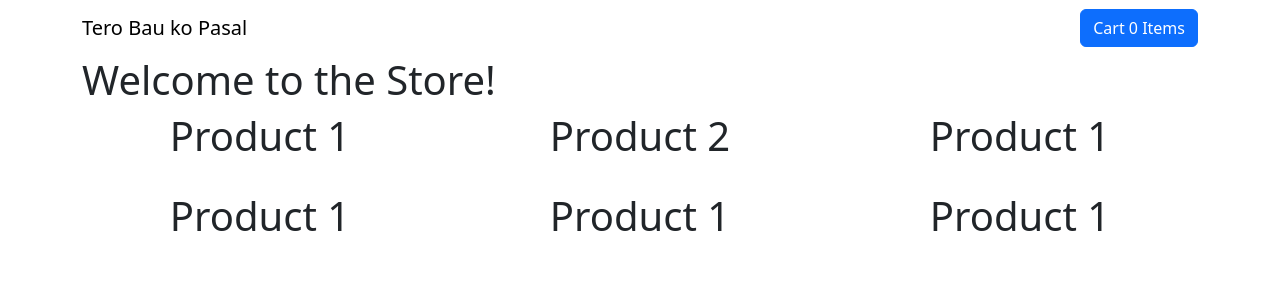
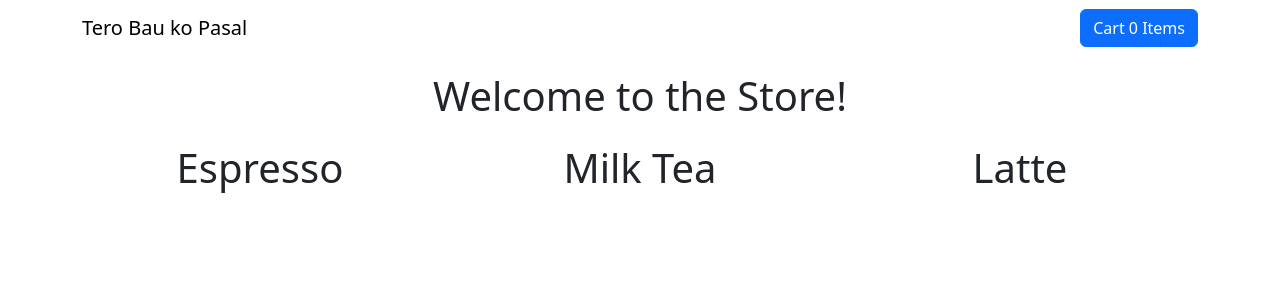
Before and after one commit to iamAkuma/react-shop, a React (Create React App) app: page / in a window 1280 px wide. Shown: the top 300 px of the page. Built offline with nearby package versions, Linux system fonts and the light colour scheme.

Commit message:
Added data dynamically using array methods

```diff
--- a/src/pages/Store.jsx
+++ b/src/pages/Store.jsx
@@ -1,28 +1,16 @@
-import {Row, Col} from 'react-bootstrap'
+import { Row, Col } from 'react-bootstrap'
+import { productsArray } from '../productStore'
 
 const Store = () => {
     return (
         <>
-      <h1>Welcome to the Store!</h1>
+            <h1 align='center' className='p-3'>Welcome to the Store!</h1>
             <Row xs={1} md={3} className='g-4'>
+                {productsArray.map((product, idx) => (
                     <Col align='center'>
-            <h1>Product 1</h1>
+                        <h1>{product.name}</h1>
                     </Col>
-        <Col align='center'>
-            <h1>Product 2</h1>
-        </Col>
-        <Col align='center'>
-            <h1>Product 1</h1>
-        </Col>
-        <Col align='center'>
-            <h1>Product 1</h1>
-        </Col>
-        <Col align='center'>
-            <h1>Product 1</h1>
-        </Col>
-        <Col align='center'>
-            <h1>Product 1</h1>
-        </Col>
+                ))}
             </Row>
         </>
     )
--- a/src/productStore.js
+++ b/src/productStore.js
@@ -27,4 +27,4 @@ function getProductData(id) {
     return productData
 }
 
-export {productsArray}
+export {productsArray, getProductData}
```
Lines whose indentation alone changed are shown as unchanged.
